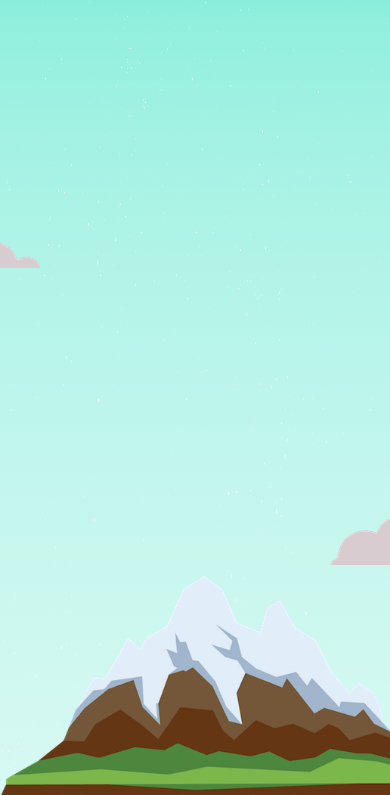
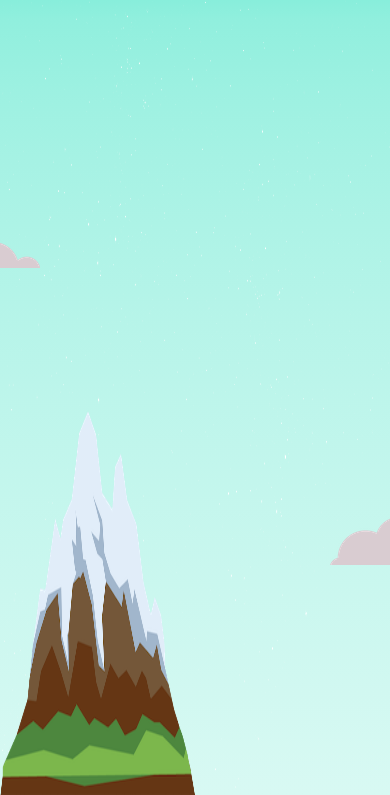
Before and after one commit to mydopico/SWITCH-ON-OFF, a plain HTML site: page index.html in a window 390 px wide. Shown: the part 49-844 px from the top of the page. Drawn offline with nearby package versions, Linux system fonts and the light colour scheme.

Commit message:
update phone screen

```diff
--- a/styles.css
+++ b/styles.css
@@ -89,7 +89,8 @@ body {
 @media  screen and (max-width: 600px) {
 
     .img-box .main-img {
-        height: 40%;
+        width: 50%;
+        /* height: 40%; */
         position: absolute;
         bottom: 0;
         left: 0;
```
